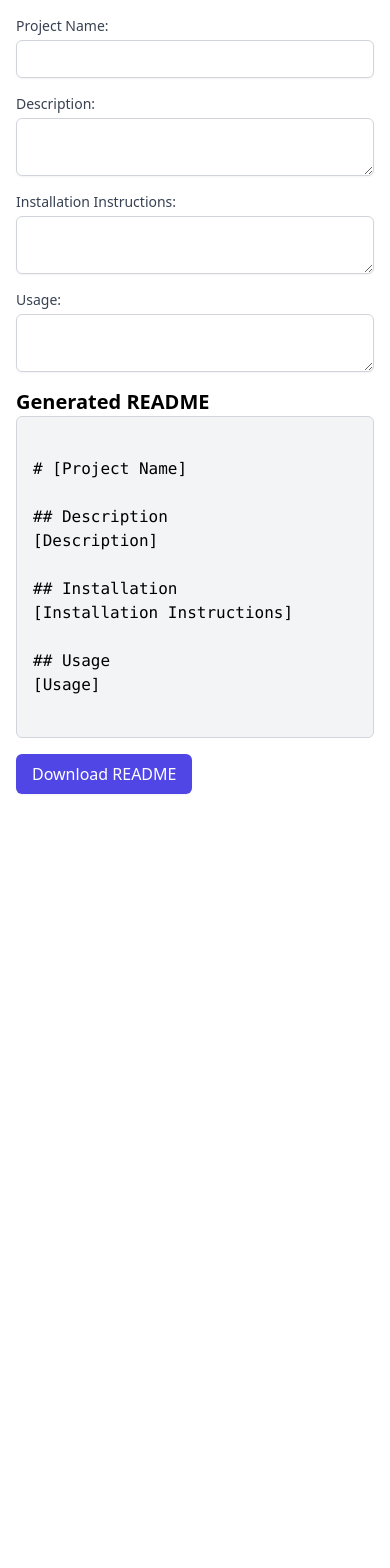
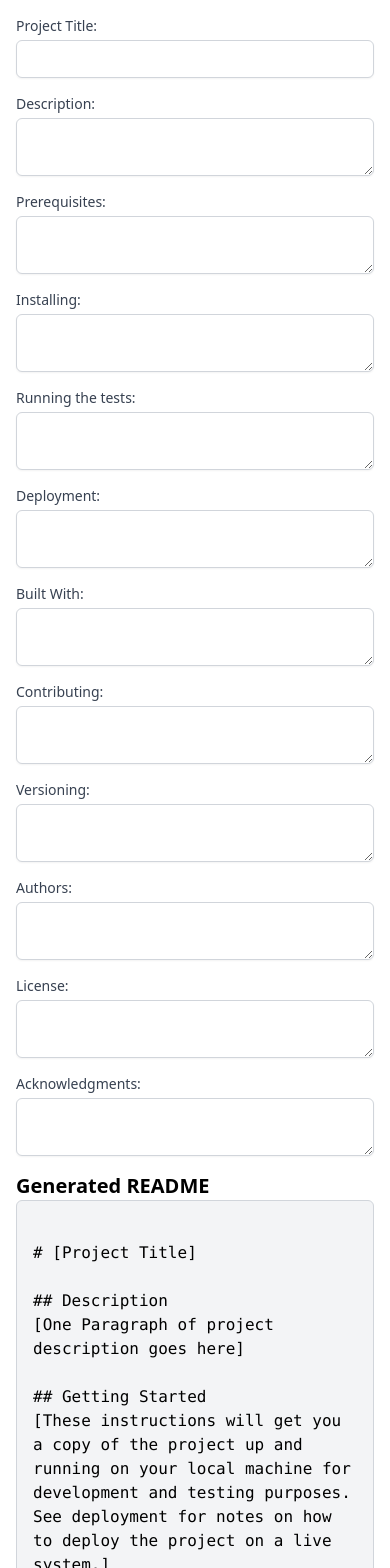
Before and after one commit to RahmatullahZadran/ReadMeHelper, a React (Vite) app: page / in a window 390 px wide. Shown: the top 1568 px of the page. Before the commit the page ends 844 px from the top, so only its background shows below. Built offline with nearby package versions, Linux system fonts and the light colour scheme.

Commit message:
updated form

```diff
--- a/package.json
+++ b/package.json
@@ -13,6 +13,7 @@
     "autoprefixer": "^10.4.19",
     "postcss-cli": "^11.0.0",
     "react": "^18.2.0",
+    "react-beautiful-dnd": "^13.1.1",
     "react-dom": "^18.2.0",
     "react-markdown": "^9.0.1",
     "react-syntax-highlighter": "^15.5.0",
--- a/src/components/editorPage.jsx
+++ b/src/components/editorPage.jsx
@@ -1,22 +1,63 @@
 import React, { useState } from 'react';
 
 const READMEForm = () => {
-  const [projectName, setProjectName] = useState('');
+  const [projectTitle, setProjectTitle] = useState('');
   const [description, setDescription] = useState('');
+  const [prerequisites, setPrerequisites] = useState('');
   const [installation, setInstallation] = useState('');
-  const [usage, setUsage] = useState('');
+  const [runningTests, setRunningTests] = useState('');
+  const [deployment, setDeployment] = useState('');
+  const [builtWith, setBuiltWith] = useState('');
+  const [contributing, setContributing] = useState('');
+  const [versioning, setVersioning] = useState('');
+  const [authors, setAuthors] = useState('');
+  const [license, setLicense] = useState('');
+  const [acknowledgments, setAcknowledgments] = useState('');
 
   const template = `
-# ${projectName || '[Project Name]'}
+# ${projectTitle || '[Project Title]'}
 
 ## Description
-${description || '[Description]'}
+${description || '[One Paragraph of project description goes here]'}
 
-## Installation
-${installation || '[Installation Instructions]'}
+## Getting Started
+${installation || '[These instructions will get you a copy of the project up and running on your local machine for development and testing purposes. See deployment for notes on how to deploy the project on a live system.]'}
 
-## Usage
-${usage || '[Usage]'}
+### Prerequisites
+${prerequisites || '[What things you need to install the software and how to install them]'}
+
+### Installing
+${installation || '[A step by step series of examples that tell you how to get a development env running]'}
+
+## Running the tests
+${runningTests || '[Explain how to run the automated tests for this system]'}
+
+### Break down into end to end tests
+${runningTests || '[Explain what these tests test and why]'}
+
+### And coding style tests
+${runningTests || '[Explain what these tests test and why]'}
+
+## Deployment
+${deployment || '[Add additional notes about how to deploy this on a live system]'}
+
+## Built With
+${builtWith || '[Dropwizard - The web framework used]\n[Maven - Dependency Management]\n[ROME - Used to generate RSS Feeds]'}
+
+## Contributing
+${contributing || '[Please read CONTRIBUTING.md for details on our code of conduct, and the process for submitting pull requests to us.]'}
+
+## Versioning
+${versioning || '[We use SemVer for versioning. For the versions available, see the tags on this repository.]'}
+
+## Authors
+${authors || '[Billie Thompson - Initial work - PurpleBooth]\n[See also the list of contributors who participated in this project.]'}
+
+## License
+${license || '[This project is licensed under the MIT License - see the LICENSE.md file for details]'}
+
+## Acknowledgments
+${acknowledgments || '[Hat tip to anyone whose code was used]\n[Inspiration]\n[etc]'}
   `;
 
   const handleDownload = () => {
@@ -35,11 +76,11 @@ ${usage || '[Usage]'}
         <form className="w-full md:w-1/2 space-y-4">
           <div>
             <label className="block text-sm font-medium text-gray-700">
-              Project Name:
+              Project Title:
               <input
                 type="text"
-                value={projectName}
-                onChange={(e) => setProjectName(e.target.value)}
+                value={projectTitle}
+                onChange={(e) => setProjectTitle(e.target.value)}
                 required
                 className="mt-1 block w-full p-2 border border-gray-300 rounded-md shadow-sm focus:ring-indigo-500 focus:border-indigo-500 sm:text-sm"
               />
@@ -58,7 +99,18 @@ ${usage || '[Usage]'}
           </div>
           <div>
             <label className="block text-sm font-medium text-gray-700">
-              Installation Instructions:
+              Prerequisites:
+              <textarea
+                value={prerequisites}
+                onChange={(e) => setPrerequisites(e.target.value)}
+                required
+                className="mt-1 block w-full p-2 border border-gray-300 rounded-md shadow-sm focus:ring-indigo-500 focus:border-indigo-500 sm:text-sm"
+              />
+            </label>
+          </div>
+          <div>
+            <label className="block text-sm font-medium text-gray-700">
+              Installing:
               <textarea
                 value={installation}
                 onChange={(e) => setInstallation(e.target.value)}
@@ -69,10 +121,87 @@ ${usage || '[Usage]'}
           </div>
           <div>
             <label className="block text-sm font-medium text-gray-700">
-              Usage:
+              Running the tests:
               <textarea
-                value={usage}
-                onChange={(e) => setUsage(e.target.value)}
+                value={runningTests}
+                onChange={(e) => setRunningTests(e.target.value)}
+                required
+                className="mt-1 block w-full p-2 border border-gray-300 rounded-md shadow-sm focus:ring-indigo-500 focus:border-indigo-500 sm:text-sm"
+              />
+            </label>
+          </div>
+          <div>
+            <label className="block text-sm font-medium text-gray-700">
+              Deployment:
+              <textarea
+                value={deployment}
+                onChange={(e) => setDeployment(e.target.value)}
+                required
+                className="mt-1 block w-full p-2 border border-gray-300 rounded-md shadow-sm focus:ring-indigo-500 focus:border-indigo-500 sm:text-sm"
+              />
+            </label>
+          </div>
+          <div>
+            <label className="block text-sm font-medium text-gray-700">
+              Built With:
+              <textarea
+                value={builtWith}
+                onChange={(e) => setBuiltWith(e.target.value)}
+                required
+                className="mt-1 block w-full p-2 border border-gray-300 rounded-md shadow-sm focus:ring-indigo-500 focus:border-indigo-500 sm:text-sm"
+              />
+            </label>
+          </div>
+          <div>
+            <label className="block text-sm font-medium text-gray-700">
+              Contributing:
+              <textarea
+                value={contributing}
+                onChange={(e) => setContributing(e.target.value)}
+                required
+                className="mt-1 block w-full p-2 border border-gray-300 rounded-md shadow-sm focus:ring-indigo-500 focus:border-indigo-500 sm:text-sm"
+              />
+            </label>
+          </div>
+          <div>
+            <label className="block text-sm font-medium text-gray-700">
+              Versioning:
+              <textarea
+                value={versioning}
+onChange={(e) => setVersioning(e.target.value)}
+required
+className="mt-1 block w-full p-2 border border-gray-300 rounded-md shadow-sm focus:ring-indigo-500 focus:border-indigo-500 sm:text-sm"
+/>
+</label>
+</div>
+<div>
+<label className="block text-sm font-medium text-gray-700">
+Authors:
+<textarea
+value={authors}
+onChange={(e) => setAuthors(e.target.value)}
+required
+className="mt-1 block w-full p-2 border border-gray-300 rounded-md shadow-sm focus:ring-indigo-500 focus:border-indigo-500 sm:text-sm"
+/>
+</label>
+</div>
+<div>
+<label className="block text-sm font-medium text-gray-700">
+License:
+<textarea
+value={license}
+onChange={(e) => setLicense(e.target.value)}
+required
+className="mt-1 block w-full p-2 border border-gray-300 rounded-md shadow-sm focus:ring-indigo-500 focus:border-indigo-500 sm:text-sm"
+/>
+</label>
+</div>
+<div>
+<label className="block text-sm font-medium text-gray-700">
+Acknowledgments:
+<textarea
+value={acknowledgments}
+onChange={(e) => setAcknowledgments(e.target.value)}
 required
 className="mt-1 block w-full p-2 border border-gray-300 rounded-md shadow-sm focus:ring-indigo-500 focus:border-indigo-500 sm:text-sm"
 />
```
Also changed, not shown: 1 other file (tests, documents, lock files or other folders). Lines whose indentation alone changed are shown as unchanged.
